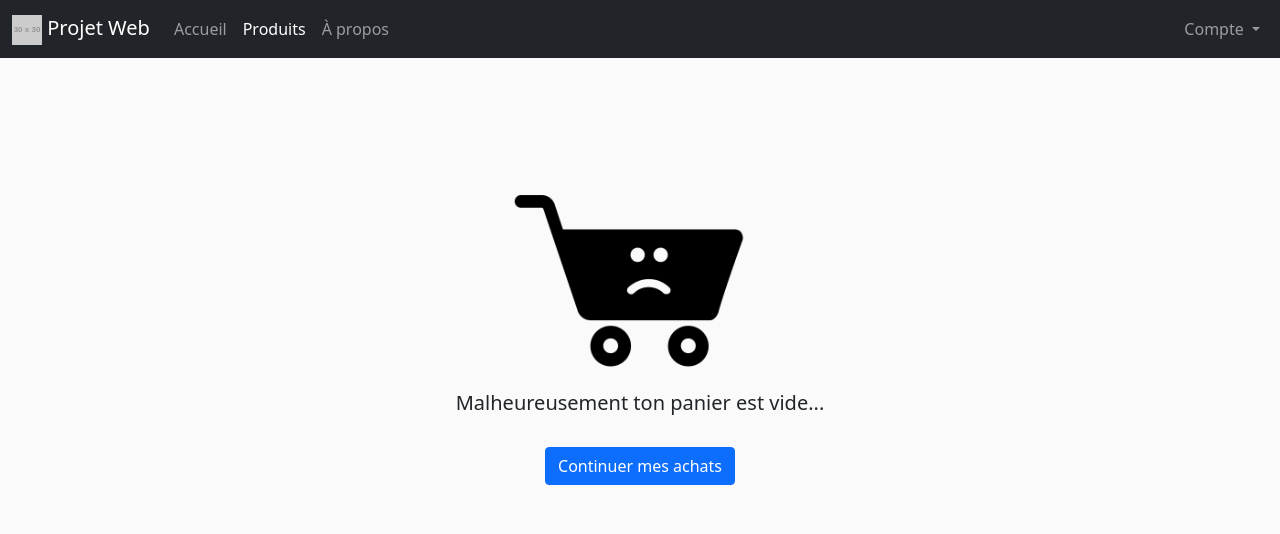
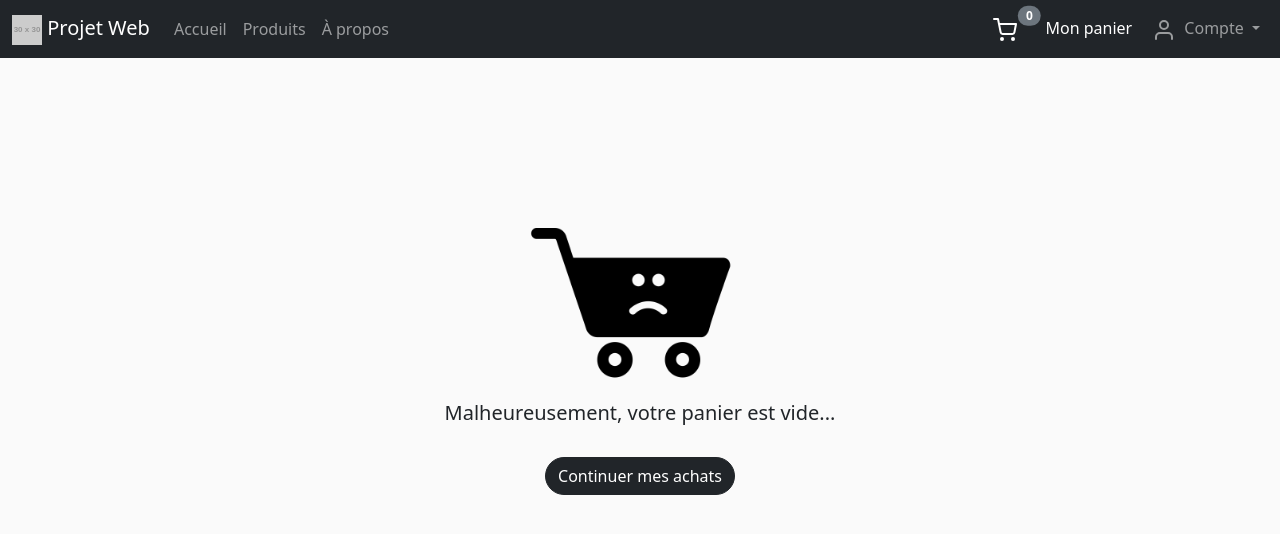
Before and after one commit to 0lbap/check-this-outfit, a PHP site: page /panier.php in a window 1280 px wide. Shown: the top 534 px of the page. Run offline with PHP 8.4, Linux system fonts and the light colour scheme; grey boxes labelled with a size stand in for pictures from a placeholder-image service; some libraries are stand-ins or nearby versions.

Commit message:
Modifs panier

```diff
--- a/panier.php
+++ b/panier.php
@@ -8,10 +8,10 @@
     <link href="https://cdn.jsdelivr.net/npm/bootstrap@5.1.3/dist/css/bootstrap.min.css" rel="stylesheet" integrity="sha384-1BmE4kWBq78iYhFldvKuhfTAU6auU8tT94WrHftjDbrCEXSU1oBoqyl2QvZ6jIW3" crossorigin="anonymous">
     <script src="https://code.jquery.com/jquery-3.6.0.min.js" integrity="sha256-/xUj+3OJU5yExlq6GSYGSHk7tPXikynS7ogEvDej/m4=" crossorigin="anonymous"></script>
     <link rel="stylesheet" href="style.css">
-    <title>Document</title>
+    <title>Panier • Projet Web</title>
 </head>
 <body>
-<nav class="navbar navbar-expand-sm navbar-dark bg-dark">
+    <nav class="navbar navbar-expand-md navbar-dark bg-dark fixed-top">
         <div class="container-fluid">
             <a class="navbar-brand" href="#">
                 <img src="https://via.placeholder.com/30x30.png?text=LOGO" alt="LOGO">
@@ -26,15 +26,32 @@
                         <a class="nav-link" href="index.php">Accueil</a>
                     </li>
                     <li class="nav-item">
-                        <a class="nav-link active" href="recherche.php">Produits</a>
+                        <a class="nav-link" href="recherche.php">Produits</a>
                     </li>
                     <li class="nav-item">
-                        <a class="nav-link" href="a_propos.php">À propos</a>
+                        <a class="nav-link" href="#">À propos</a>
                     </li>
                 </ul>
                 <ul class="navbar-nav ms-auto">
+                    <li class="nav-item">
+                        <a class="nav-link position-relative active" href="panier.php">
+                            <svg xmlns="http://www.w3.org/2000/svg" width="24" height="24" viewBox="0 0 24 24" fill="none" stroke="currentColor" stroke-width="2" stroke-linecap="round" stroke-linejoin="round" class="feather feather-shopping-cart m-2 mt-0 mb-0"><circle cx="9" cy="21" r="1"></circle><circle cx="20" cy="21" r="1"></circle><path d="M1 1h4l2.68 13.39a2 2 0 0 0 2 1.61h9.72a2 2 0 0 0 2-1.61L23 6H6"></path></svg>
+                            <span class="position-absolute top-20 start-10 translate-middle badge rounded-pill bg-secondary">
+                                <?php
+                                    if(isset($_SESSION['panier'])){
+                                        echo array_sum($_SESSION['panier']);
+                                    } else {
+                                        echo "0";
+                                    }
+                                ?>
+                            </span>
+                            <span class="m-2 mt-0 mb-0"></span>
+                            <span>Mon panier</span>
+                        </a>
+                    </li>
                     <li class="nav-item dropdown">
                         <a class="nav-link dropdown-toggle" href="#" id="navbarDropdown" role="button" data-bs-toggle="dropdown" aria-expanded="false">
+                            <svg xmlns="http://www.w3.org/2000/svg" width="24" height="24" viewBox="0 0 24 24" fill="none" stroke="currentColor" stroke-width="2" stroke-linecap="round" stroke-linejoin="round" class="feather feather-user m-1 mt-0 mb-0"><path d="M20 21v-2a4 4 0 0 0-4-4H8a4 4 0 0 0-4 4v2"></path><circle cx="12" cy="7" r="4"></circle></svg>
                             <?php
                                 if(isset($_SESSION['email'])){
                                     echo 'Bonjour, ' . $_SESSION['prenom'];
@@ -46,13 +63,24 @@
                         <ul class="dropdown-menu dropdown-menu-end" aria-labelledby="navbarDropdown">
                             <?php
                                 if(isset($_SESSION['email'])){
-                                    echo '<li><a class="dropdown-item" href="panier.php">Mon panier</a></li>';
-                                    echo '<li><a class="dropdown-item" href="commandes.php">Mes commandes</a></li>';
+                                    echo '<li><a class="dropdown-item" href="commandes.php">';
+                                    echo '<svg xmlns="http://www.w3.org/2000/svg" width="24" height="24" viewBox="0 0 24 24" fill="none" stroke="currentColor" stroke-width="2" stroke-linecap="round" stroke-linejoin="round" class="feather feather-shopping-bag"><path d="M6 2L3 6v14a2 2 0 0 0 2 2h14a2 2 0 0 0 2-2V6l-3-4z"></path><line x1="3" y1="6" x2="21" y2="6"></line><path d="M16 10a4 4 0 0 1-8 0"></path></svg>';
+                                    echo '<span class="m-1 mt-0 mb-0"></span>';
+                                    echo 'Mes commandes</a></li>';
                                     echo '<li><hr class="dropdown-divider"></li>';
-                                    echo '<li><a class="dropdown-item" href="deconnexion.php">Déconnexion</a></li>';
+                                    echo '<li><a class="dropdown-item" href="deconnexion.php">';
+                                    echo '<svg xmlns="http://www.w3.org/2000/svg" width="24" height="24" viewBox="0 0 24 24" fill="none" stroke="currentColor" stroke-width="2" stroke-linecap="round" stroke-linejoin="round" class="feather feather-power"><path d="M18.36 6.64a9 9 0 1 1-12.73 0"></path><line x1="12" y1="2" x2="12" y2="12"></line></svg>';
+                                    echo '<span class="m-1 mt-0 mb-0"></span>';
+                                    echo 'Déconnexion</a></li>';
                                 } else {
-                                    echo '<li><a class="dropdown-item" href="connexion.php">Se connecter</a></li>';
-                                    echo '<li><a class="dropdown-item" href="inscription.php">S\'inscrire</a></li>';
+                                    echo '<li><a class="dropdown-item" href="connexion.php">';
+                                    echo '<svg xmlns="http://www.w3.org/2000/svg" width="24" height="24" viewBox="0 0 24 24" fill="none" stroke="currentColor" stroke-width="2" stroke-linecap="round" stroke-linejoin="round" class="feather feather-log-in"><path d="M15 3h4a2 2 0 0 1 2 2v14a2 2 0 0 1-2 2h-4"></path><polyline points="10 17 15 12 10 7"></polyline><line x1="15" y1="12" x2="3" y2="12"></line></svg>';
+                                    echo '<span class="m-1 mt-0 mb-0"></span>';
+                                    echo 'Se connecter</a></li>';
+                                    echo '<li><a class="dropdown-item" href="inscription.php">';
+                                    echo '<svg xmlns="http://www.w3.org/2000/svg" width="24" height="24" viewBox="0 0 24 24" fill="none" stroke="currentColor" stroke-width="2" stroke-linecap="round" stroke-linejoin="round" class="feather feather-user-plus"><path d="M16 21v-2a4 4 0 0 0-4-4H5a4 4 0 0 0-4 4v2"></path><circle cx="8.5" cy="7" r="4"></circle><line x1="20" y1="8" x2="20" y2="14"></line><line x1="23" y1="11" x2="17" y2="11"></line></svg>';
+                                    echo '<span class="m-1 mt-0 mb-0"></span>';
+                                    echo 'S\'inscrire</a></li>';
                                 }
                             ?>
                         </ul>
@@ -62,11 +90,15 @@
         </div>
     </nav>
 
+
+
+    <main class="container pt-5">
+        <div class="row mt-5">
             <?php
                 date_default_timezone_set('Europe/Paris');
 
                 $bdd_user="root";
-        $bdd_password="";
+                $bdd_password="root";
                 try
                     {
                         $bdd = new PDO("mysql:host=localhost;dbname=projet_web;charset=utf8", "$bdd_user", "$bdd_password");
@@ -76,46 +108,44 @@
                         die('Erreur : '.$e->getMessage());
                     }
 
-
                 if(isset($_SESSION['panier'])) {
                     $panier = $_SESSION['panier'];
                 } else {
                     $panier = array();
                     echo '<div class="col-12 text-center mt-5">';
                     echo '<img class="w-25 pt-5 pb-3" src="images/sadcart.png" alt="">';
-            echo '<h5>Malheureusement ton panier est vide...</h5>';
+                    echo '<h5>Malheureusement, votre panier est vide...</h5>';
                     echo '<div>';
-            echo '<a href="recherche.php"><button type=button class="btn btn-primary mt-4">Continuer mes achats</button></a>';
+                    echo '<a href="recherche.php"><button type=button class="btn btn-dark mt-4 rounded-pill">Continuer mes achats</button></a>';
                     echo '</div>';
                     echo '</div>';
                     exit();
                 }
 
-            foreach ($panier as $idProd => $quantite){
+                foreach($panier as $idProd => $quantite){
                     if(filter_input(INPUT_GET,'idsupp') == $idProd){
                         unset($panier[$idProd]);
                     }
                 }
                 $_SESSION['panier']=$panier;
 
-        if ($panier == array()){
+                if($panier == array()){
                     echo '<div class="col-12 text-center mt-5">';
-            echo '<img class="w-25 pt-5 pb-3" src="sadcart.png" alt="">';
-            echo '<h5>Malheureusement ton panier est vide...</h5>';
+                    echo '<img class="w-25 pt-5 pb-3" src="images/sadcart.png" alt="">';
+                    echo '<h5>Malheureusement, votre panier est vide...</h5>';
                     echo '<div>';
-            echo '<a href="recherche.php"><button type=button class="btn btn-primary mt-4">Continuer mes achats</button></a>';
+                    echo '<a href="recherche.php"><button type=button class="btn btn-dark mt-4 rounded-pill">Continuer mes achats</button></a>';
                     echo '</div>';
                     echo '</div>';
                     exit();
                 }
 
-        if (isset($_POST['commander'])){
+                if(isset($_POST['commander'])){
                     if(!isset($_SESSION['email'])){
-                echo 'Connecte-toi pd';
-                exit();
-            }
+                        echo '<div class="alert alert-info mb-4">Connectez-vous pour passer la commande. <a href="connexion.php" class="alert-link">Connexion</a></div>';
+                    } else {
                         $stocksOK=true;
-            foreach ($panier as $idProd => $quantite){
+                        foreach($panier as $idProd => $quantite){
                             $getproduct=$bdd->prepare("SELECT * FROM Produits WHERE idProduit= ?");
                             $getproduct->execute(array($idProd));
                             $productdata=$getproduct->fetch();
@@ -123,16 +153,14 @@
                                 $stocksOK=false;
                             }
                         }
-            if (!$stocksOK){
-                echo 'Pas assez de stocks';
-                exit();
-            }else {
+                        if(!$stocksOK){
+                            echo '<div class="alert alert-warning mb-4">Il n\'y a pas assez de stock disponible, veuillez modifier votre commande.</div>';
+                        } else {
                             $ajoutCommande= $bdd -> prepare("INSERT INTO commandes VALUES(?,?,?,?)");
                             $ajoutCommande->execute(array(NULL,date('Y-m-d H:i:s'),$_SESSION['email'],'En cours'));
                             $last_id=$bdd->lastInsertId();
 
-
-                foreach ($panier as $idProd => $quantite){
+                            foreach($panier as $idProd => $quantite){
                                 $getproduct=$bdd->prepare("SELECT * FROM Produits WHERE idProduit= ?");
                                 $getproduct->execute(array($idProd));
                                 $productdata=$getproduct->fetch();
@@ -142,31 +170,30 @@
                                 $ajoutLigneCommande = $bdd->prepare("INSERT INTO lignescommandes VALUES(?,?,?,?,?)");
                                 $ajoutLigneCommande->execute(array(NULL,$last_id,$idProd,$quantite,$total));
                             }
-                echo 'Commande effectuée';
+
+                            echo '<div class="alert alert-success">Votre commande a bien été effectuée. Vous allez recevoir un mail avec votre suivis de colis. Merci d\'avoir acheté sur notre site et à bientôt !</div>';
                             $_SESSION['panier']=array();
                             exit();
                         }
                     }
-?>
-
-    <section class="pt-5 pb-5">
-        <div class="row" style="margin-top:10px">
-            <div class="card col-7 shadow" style="border-radius:25px; margin-top: auto ; margin-bottom: auto ; margin-left: 100px ; margin-right: 70px ; padding : 20px 25px ">
-                <?php if(isset($_SESSION['nom'])) {
-                        echo '<h3 class="col display-5 mb-3 text-left pt-0">Panier <i>- '.$_SESSION['prenom'].' '.$_SESSION['nom'].'</i></h3>';
-                    }
-                    else {
-                        echo '<h3 class="col display-5 mb-3 text-left pt-0">Panier <i>- Invité</i></h3>';
                 }
             ?>
-
-                    <table id="shoppingCart" class="table table-condensed table-responsive table-hover">
+            <div class="card col-lg-8 shadow mb-5 mb-lg-0 h-100">
+                <div class="card-body">
+                    <?php
+                        if(isset($_SESSION['email'])) {
+                            echo '<h3 class="display-6">Votre panier</h3>';
+                        } else {
+                            echo '<h3 class="display-6">Votre panier (non connecté)</h3>';
+                        }
+                    ?>
+                    <table class="table table-hover">
                         <thead>
                             <tr>
-                                <th style="width:18%">Produit</th>
-                                <th style="width:12%" class="text-center">Prix</th>
-                                <th style="width:10%" class="text-center">Quantité</th>
-                                <th style="width:16%" class="text-center">Supprimer</th>
+                                <th class="text-center col-6">Produit</th>
+                                <th class="text-center col-2">Prix</th>
+                                <th class="text-center col-2">Quantité</th>
+                                <th class="text-center col-2">Supprimer</th>
                             </tr>
                         </thead>
 
@@ -174,78 +201,84 @@
                             $total = 0;
                             $quantite_totale = 0;
                             $test=array('1'=>1);
-                            foreach($panier as $idProd => $quantite ){
-
+                            foreach($panier as $idProd => $quantite){
                                 $getproduct=$bdd->prepare("SELECT * FROM Produits WHERE idProduit= ?");
                                 $getproduct->execute(array($idProd));
                                 $productdata=$getproduct->fetch();
                                 $total = $quantite*$productdata['prix'];
-                                $quantite_totale ++;
+                                $quantite_totale++;
                                 echo "<tr>";
-                                echo '<td data-th="Product">';
+                                echo '<td>';
                                 echo '<div class="row">';
-                                echo '<div class="col-md-3 text-left">';
-                                echo '<img src="' . $productdata['photo'] . '" alt="Image du produit indisponible" class="img-fluid d-none d-md-block rounded mb-2 shadow ">';
+                                echo '<div class="col-md-4">';
+                                echo '<img src="' . $productdata['photo'] . '" alt="Image du produit indisponible" class="img-fluid d-none d-md-block">';
                                 echo '</div>';
-                                echo '<div class="col-md-9 text-left mt-sm-2">';
-                                echo '<h4>'.$productdata['nom'].'</h4>';
-                                echo '<p class="font-weight-light"><h5>'.$productdata['marque'].'</h5></p>';
+                                echo '<div class="col-md-8">';
+                                echo '<h4>' . $productdata['nom'] . '</h4>';
+                                echo '<h5>' . $productdata['marque'] . '</h5>';
+                                echo '</div>';
                                 echo '</div>';
                                 echo '</td>';
-                                echo '<td data-th="Price">';
-                                echo '<div class="text-center" style="padding-top:38px;">';
-                                echo $total.' €';
-                                echo '</div>';
+                                echo '<td>';
+                                echo '<p class="text-center pt-4">' . $total . '€</p>';
                                 echo '</td>';
-                                echo '<td data-th="Quantity">';
-                                echo '<div class="text-center" style="padding-top:25px;">';
-
-                                echo '<input type="number" min="1" max ="10" class="form-control form-control-lg text-center" value="'.$quantite.'">';
+                                echo '<td>';
+                                echo '<p class="text-center pt-4">' . $quantite . '</p>';
                                 echo '</td>';
-                                echo '<td class="actions" data-th="">';
-                                echo '<div class="text-center" style="padding-top:38px;">';
-                                echo '<a href="panier.php?idsupp='.$idProd.'"><img src="trash-outline.svg" style="width:30px"></a>';
-                                echo '</div>';
-                                echo '</div>';
+                                echo '<td>';
+                                echo '<div class="text-center mt-4">';
+                                echo '<a href="panier.php?idsupp=' . $idProd . '"><svg xmlns="http://www.w3.org/2000/svg" width="24" height="24" viewBox="0 0 24 24" fill="none" stroke="red" stroke-width="2" stroke-linecap="round" stroke-linejoin="round" class="feather feather-trash-2"><polyline points="3 6 5 6 21 6"></polyline><path d="M19 6v14a2 2 0 0 1-2 2H7a2 2 0 0 1-2-2V6m3 0V4a2 2 0 0 1 2-2h4a2 2 0 0 1 2 2v2"></path><line x1="10" y1="11" x2="10" y2="17"></line><line x1="14" y1="11" x2="14" y2="17"></line></svg></a>';
                                 echo '</div>';
                                 echo '</td>';
                                 echo '</tr>';
                             }
                         ?>
                     </table>
-                    <p class="col mb-0 text-center pt-1" style="text-align:center">
-                        Vous avez <i class="text-warning"><?php echo $quantite_totale ?></i> produit(s) dans votre panier</p>
-
-
+                    <p class="text-center mb-0">Vous avez <i class="text-warning"><?php echo $quantite_totale ?></i> produit(s) dans votre panier</p>
                 </div>
-
-            <div class="card col-3 shadow" style="border-radius:25px; margin:auto 0">
-                <div class="card-body ">
-                    <h4 class="card-title text-center"><b>Récapitulatif</b></h4>
-                    <br>
+            </div>
+            <div class="col-lg-1"></div>
+            <div class="card col-lg-3 shadow mb-5 mb-lg-0 h-100">
+                <div class="card-body">
+                    <h3 class="card-title text-center mb-4">Récapitulatif</h3>
                     <div class="row">
-                        <p class="col-9 card-text">Sous-total</p>
-                        <p class="col-3 card-text text-left"><?php echo $total ?> €</p>
+                        <p class="col-6 card-text">Sous-total</p>
+                        <p class="col-6 card-text text-end"><?php echo $total ?>€</p>
                     </div>
                     <div class="row">
-                        <p class="col-9 card-text">Livraison</p>
-                        <p class="col-3 card-text text-right">4.50 €</p>
+                        <p class="col-6 card-text">Livraison</p>
+                        <p class="col-6 card-text text-end">4.50€</p>
+                    </div>
+                    <div class="row">
+                        <p class="col-6 card-text">TVA 20%</p>
+                        <p class="col-6 card-text text-end"><?php echo $total*0.2 ?>€</p>
                     </div>
                     <hr>
                     <div class="row">
-                        <p class="col-9 card-text"><b>Total (taxe incluse)</b></p>
-                        <p class="col-3 card-text text-left"><b><?php echo $total+4.50 ?> €</b></p>
+                        <p class="col-6 card-text fw-bold">Total</p>
+                        <p class="col-6 card-text fw-bold text-end"><?php echo $total*1.2+4.5 ?>€</p>
                     </div>
+                    <?php
+                        if(isset($_SESSION['email'])){
+                            echo '<h5 class="card-title mt-3 mb-3">Adresse de livraison :</h5>';
+                            echo '<div class="row mb-4">';
+                            echo '<code class="m-0 text-black">';
+                            echo $_SESSION['nom'] . ' ' . $_SESSION['prenom'] . '<br>';
+                            echo $_SESSION['adresse'] . '<br>';
+                            echo $_SESSION['telephone'] . '<br>';
+                            echo '</code>';
+                            echo '</div>';
+                        }
+                    ?>
                     <form action="panier.php" method="POST">
-                    <div class="text-center pt-2">
-                        <button type="submit" name="commander" class="btn btn-warning btn-lg" style="width:250px; border-radius:10px;">Commander</a>
+                        <div class="row m-2">
+                            <button type="submit" name="commander" class="btn btn-warning btn-lg">Commander</a>
                         </div>
                     </form>
                 </div>
             </div>
         </div>
-    </section>
+    </main>
     <script src="https://cdn.jsdelivr.net/npm/bootstrap@5.1.3/dist/js/bootstrap.bundle.min.js" integrity="sha384-ka7Sk0Gln4gmtz2MlQnikT1wXgYsOg+OMhuP+IlRH9sENBO0LRn5q+8nbTov4+1p" crossorigin="anonymous"></script>
-    <script src="test.js"></script>
 </body>
 </html>
```
Lines whose indentation alone changed are shown as unchanged.
